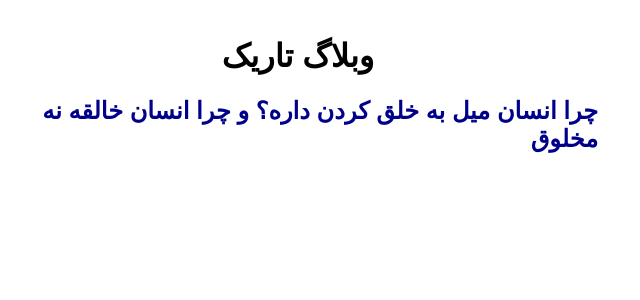
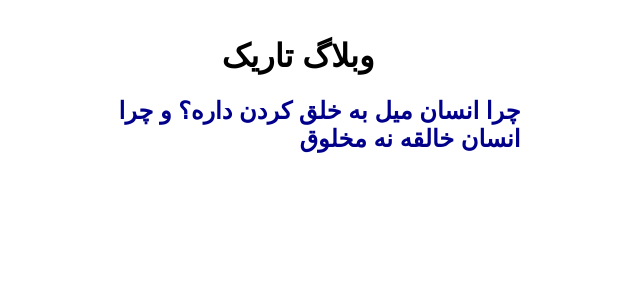
Before and after one commit to darkblog/darkblog.github.io, a Jekyll site: the page built from index.html, in a window 1280 px wide. Shown: the top 300 px of the page, without its empty margins (429-1069 px from the left). Built offline with Jekyll 4.4.1, drawn with Linux system fonts in a browser that asks for light colours.

Commit message:
Update index.html

```diff
--- a/index.html
+++ b/index.html
@@ -8,7 +8,7 @@
 <title>وبلاگ تاریک</title>
 <meta name="description" content="وبلاگ تاریک">
 <meta name="viewport" content="width=device-width">
-<style>body{font-family:sans-serif;margin:auto;padding:1em;max-width:600px}a{text-decoration:none;color:darkblue}h1{text-align:center}</style>
+<style>body{font-family:sans-serif;margin:auto;padding:1em;max-width:50ch}a{text-decoration:none;color:darkblue}h1{text-align:center}</style>
 </head>
 <body>
 <h1>وبلاگ تاریک</h1>
```
